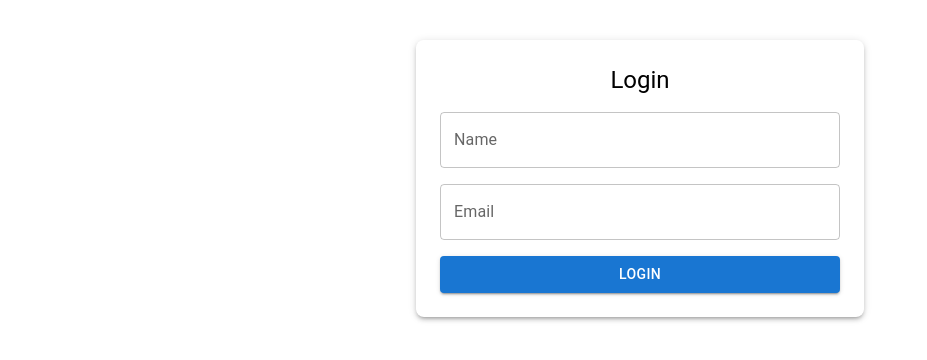
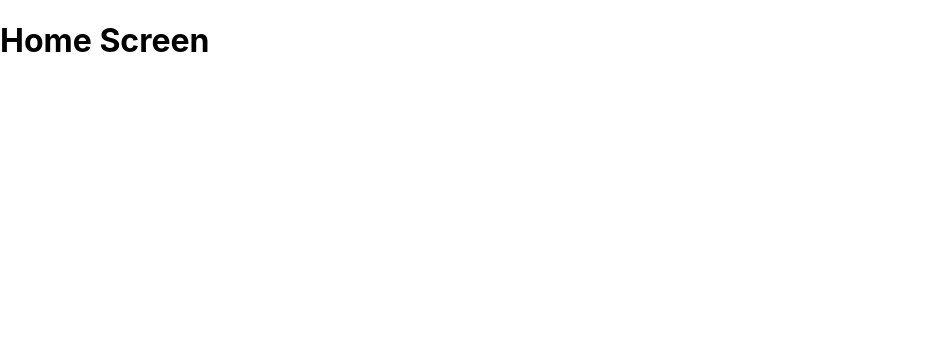
Before and after one commit to rpinales-official/fetch-match, a React (Create React App) app: page /home in a window 1280 px wide. Shown: the top 360 px of the page, without its empty margins (0-927 px from the left). Built offline with nearby package versions, Linux system fonts and the light colour scheme.

Commit message:
[login] Navigate to HomeScreen after successful login

```diff
--- a/src/App.tsx
+++ b/src/App.tsx
@@ -1,16 +1,21 @@
 import React from 'react';
+import { BrowserRouter as Router, Routes, Route } from 'react-router-dom';
+
 import LoginScreen from './components/login-screen';
-import { Box } from '@mui/material';
+import HomeScreen from './components/home-screen';
 
 function App() {
 	return (
-		<Box sx={styles.app}>
-			<LoginScreen />
-		</Box>
+		<Router>
+			<Routes>
+				<Route path="/" element={<LoginScreen />} />
+				<Route path="/home" element={<HomeScreen />} />
+			</Routes>
+		</Router>
 	);
 }
 
-const styles ={
+const styles = {
 	app: {
 		textAlign: "center",
 	},
--- /dev/null
+++ b/src/components/home-screen.tsx
@@ -0,0 +1,14 @@
+import React, { JSX } from 'react';
+
+interface HomeScreenProps {
+};
+
+function HomeScreen(props: HomeScreenProps): JSX.Element {
+    return (
+        <div>
+            <h1>Home Screen</h1>
+        </div>
+    );
+};
+
+export default HomeScreen;
--- a/src/components/login-screen.tsx
+++ b/src/components/login-screen.tsx
@@ -1,4 +1,6 @@
 import React, { JSX, useState } from 'react';
+import { useNavigate } from 'react-router-dom';
+
 import { login } from '../services/api-service';
 import { Box, TextField, Button, Typography } from '@mui/material';
 
@@ -6,6 +8,8 @@ interface LoginScreenProps { };
 
 function LoginScreen(props: LoginScreenProps): JSX.Element {
     const { } = props;
+
+    const navigate = useNavigate();
 
     const [name, setName] = useState('');
     const [email, setEmail] = useState('');
@@ -15,8 +19,7 @@ function LoginScreen(props: LoginScreenProps): JSX.Element {
         setError(null); // Reset error on new attempt
         login(name, email)
             .then((response) => {
-                console.log('Response:', response);
-                // @TODO: If successful, navigate to the home screen
+                navigate('/home'); // Redirect to home on success
             })
             .catch(() => {
                 setError('Login failed. Please try again.');
```
